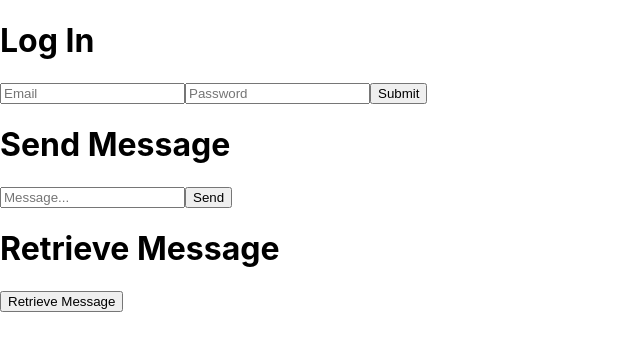
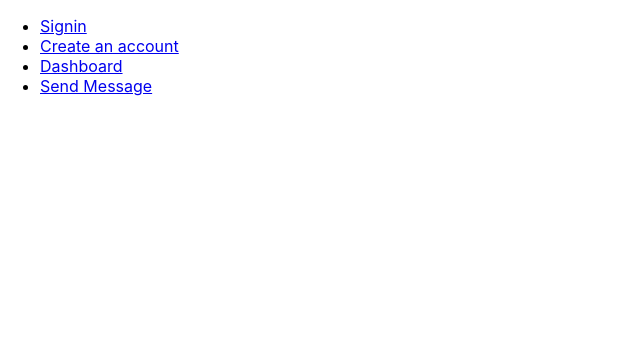
Before and after one commit to jcmcardama/slack-react, a React (Create React App) app: page / in a window 1280 px wide. Shown: the top 350 px of the page, without its empty margins (0-640 px from the left). Built offline with nearby package versions, Linux system fonts and the light colour scheme.

Commit message:
Revert "Carlo"

```diff
--- a/src/App.js
+++ b/src/App.js
@@ -1,14 +1,80 @@
 import Login from './component/Login';
-import RetrieveMessage from './component/RetrieveMessage';
+import UserRegistration from './component/UserRegistration';
+import {
+  BrowserRouter as Router,
+  Switch,
+  Route,
+  Link
+} from "react-router-dom";
+import './App.css';
 import SendMessage from './component/SendMessage';
+
+// User Registration
+// -needs email
+// -password
+// -password confirmation
+
+// Login
+// -needs email
+// -needs password
+
+// Send Message
+// -receiver id
+// -receiver class
+// -body
+
+// Retrieve Messages
+// -sender id
+// -receiver class
+// -receiver id
+
+// Create Channel with members
+// -name of channel
+// -user id of creator
+
+// Get all users channels
+
+
+// Get channel details via channel ID
+
+// Add member to a channel
+// -id
+// -member id
+
+// List of All Users
+// Get all users owned channels
+// Recently DMs
 
 function App() {
   return (
-    <div>
-      <Login />
-      <SendMessage />
-      <RetrieveMessage />
-    </div>
+    <>
+    <Router>
+      <div>
+        <nav>
+          <ul>
+            <li>
+              <Link to="/signin">Signin</Link>
+            </li>
+            <li>
+              <Link to="/get-started">Create an account</Link>
+            </li>
+            <li>
+              <Link to="/client">Dashboard</Link>
+            </li>
+            <li>
+              <Link to="/send-message">Send Message</Link>
+            </li>
+          </ul>
+        </nav>
+      </div>
+      <Switch>
+        <Route path="/get-started" component={UserRegistration} />
+        <Route path="/client" />
+        <Route path="/signin" component={Login} />
+        <Route path="/send-message" component={SendMessage} />
+      </Switch>
+    </Router>
+    </>
   );
 }
 
--- a/src/api/api-login.js
+++ b/src/api/api-login.js
@@ -19,8 +19,7 @@ export const UserLogin = (email, password) => {
             return response.json();
         })
         .then(result => {
-            if(result.success === undefined)localStorage.setItem("userId", JSON.stringify(result.data.id));
-            else if(!(result.success)){console.log(result.errors)};
+            result.success ? localStorage.setItem("userId", JSON.stringify(result.data.id)) : console.log(result.error);
         })
         .catch(error => {
             console.log(error)
--- a/src/component/SendMessage.js
+++ b/src/component/SendMessage.js
@@ -13,7 +13,7 @@ const SendMessage = () => {
         event.preventDefault();
         sendMessage(userId, message)
         setMessage("");
-    };
+      };
 
     return(
         <div>
```
Also changed, not shown: src/api/api-create-channel-members.js (+4 -8 lines).
